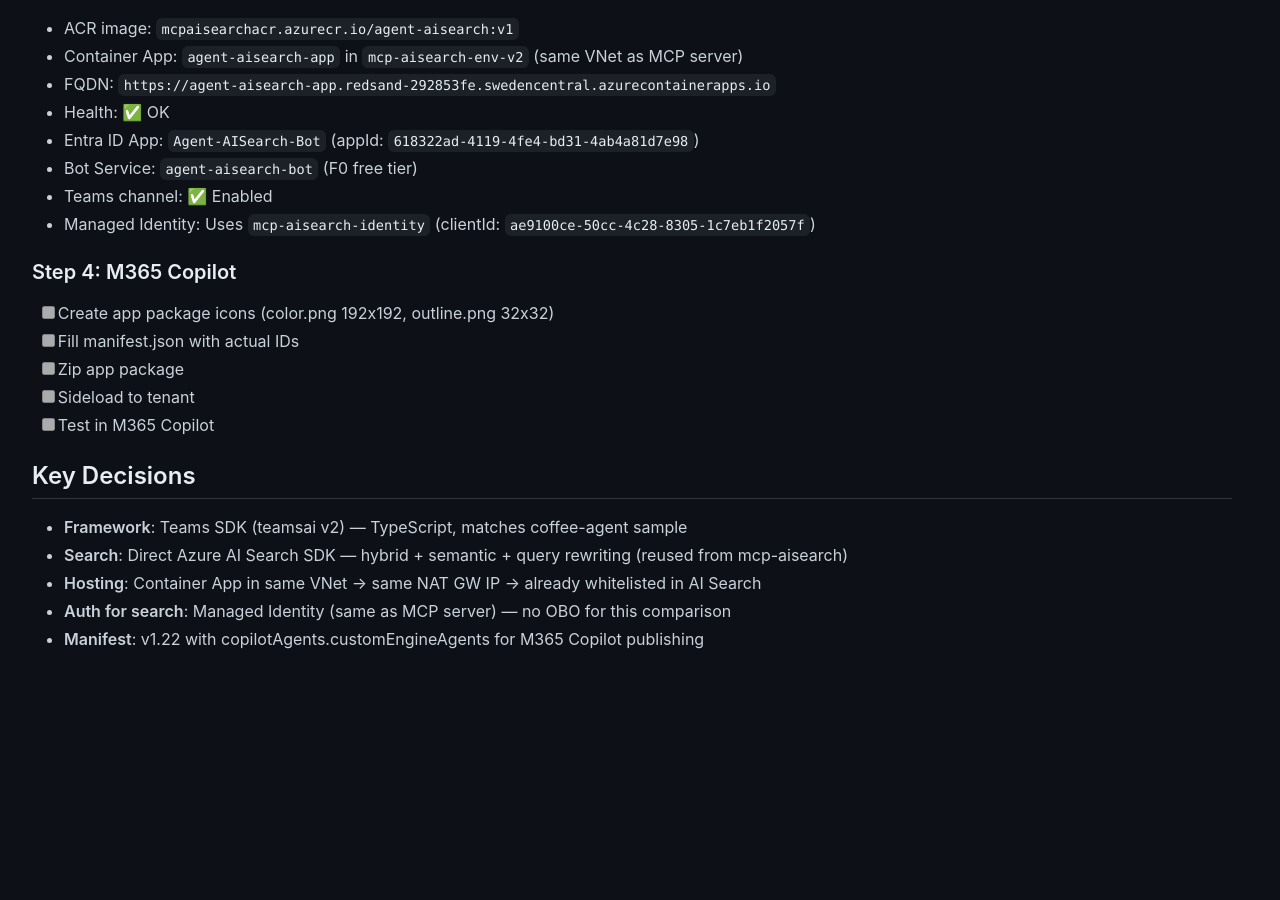
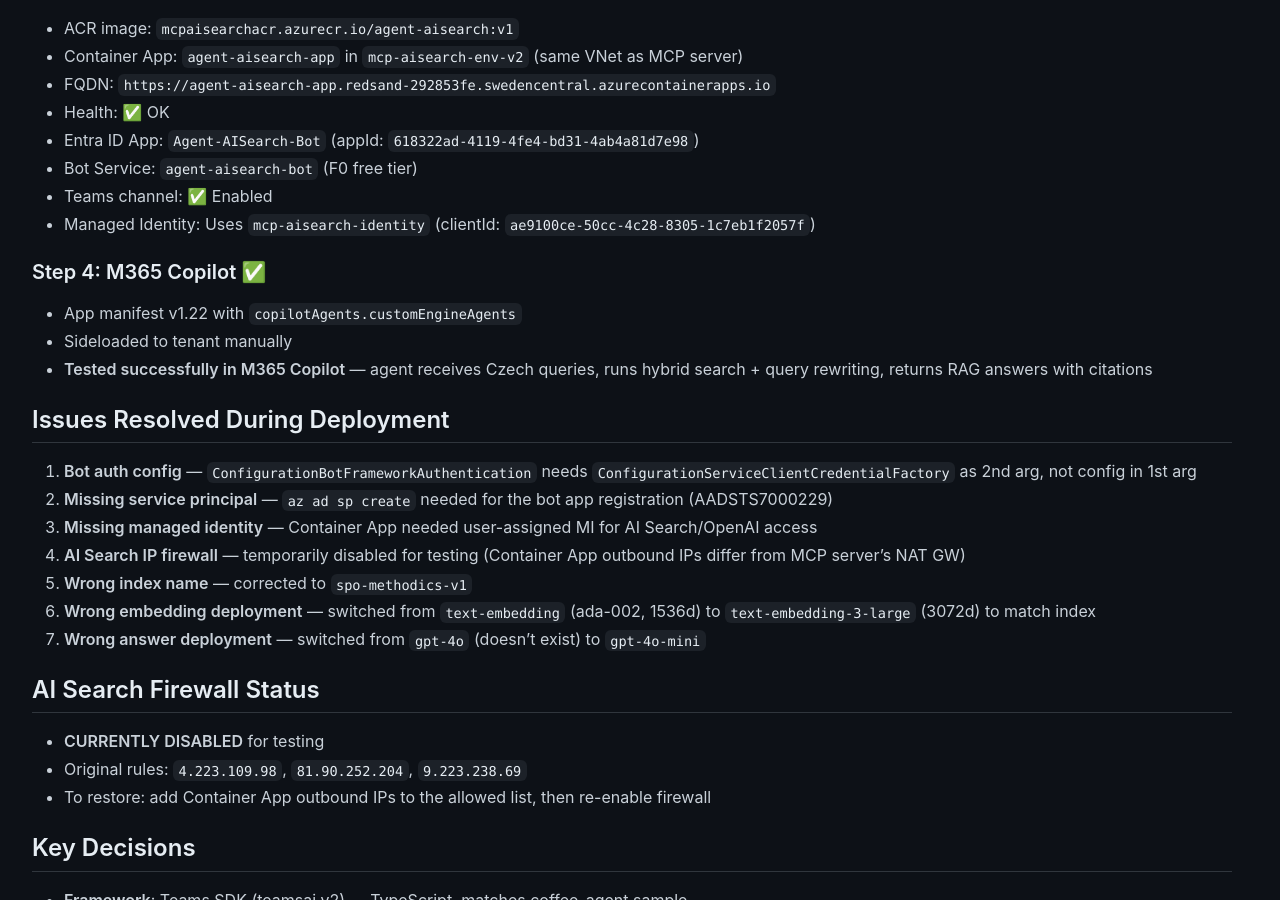
Before and after one commit to ostefka/AgentsAdvancedSearch, a Jekyll site: the page built from AGENT8-PROGRESS.md, in a window 1280 px wide and 900 px high, scrolled down 1127 px. Built offline with Jekyll 4.4.1, drawn with Linux system fonts in a browser that asks for light colours; nearby versions of some CDN libraries; our own code applies the rules of GitHub Pages for plain Markdown files; before the commit the page ends 1826 px from its top, so only the background shows below that.

Commit message:
Agent #8: WORKING in M365 Copilot - hybrid search + query rewriting + RAG answers with citations

```diff
--- a/AGENT8-PROGRESS.md
+++ b/AGENT8-PROGRESS.md
@@ -54,12 +54,24 @@ M365 Copilot / Teams
 - Teams channel: ✅ Enabled
 - Managed Identity: Uses `mcp-aisearch-identity` (clientId: `ae9100ce-50cc-4c28-8305-1c7eb1f2057f`)
 
-### Step 4: M365 Copilot
-- [ ] Create app package icons (color.png 192x192, outline.png 32x32)
-- [ ] Fill manifest.json with actual IDs
-- [ ] Zip app package
-- [ ] Sideload to tenant
-- [ ] Test in M365 Copilot
+### Step 4: M365 Copilot ✅
+- App manifest v1.22 with `copilotAgents.customEngineAgents`
+- Sideloaded to tenant manually
+- **Tested successfully in M365 Copilot** — agent receives Czech queries, runs hybrid search + query rewriting, returns RAG answers with citations
+
+## Issues Resolved During Deployment
+1. **Bot auth config** — `ConfigurationBotFrameworkAuthentication` needs `ConfigurationServiceClientCredentialFactory` as 2nd arg, not config in 1st arg
+2. **Missing service principal** — `az ad sp create` needed for the bot app registration (AADSTS7000229)
+3. **Missing managed identity** — Container App needed user-assigned MI for AI Search/OpenAI access
+4. **AI Search IP firewall** — temporarily disabled for testing (Container App outbound IPs differ from MCP server's NAT GW)
+5. **Wrong index name** — corrected to `spo-methodics-v1`
+6. **Wrong embedding deployment** — switched from `text-embedding` (ada-002, 1536d) to `text-embedding-3-large` (3072d) to match index
+7. **Wrong answer deployment** — switched from `gpt-4o` (doesn't exist) to `gpt-4o-mini`
+
+## AI Search Firewall Status
+- **CURRENTLY DISABLED** for testing
+- Original rules: `4.223.109.98`, `81.90.252.204`, `9.223.238.69`
+- To restore: add Container App outbound IPs to the allowed list, then re-enable firewall
 
 ## Key Decisions
 - **Framework**: Teams SDK (teamsai v2) — TypeScript, matches coffee-agent sample
--- a/agent-aisearch/dist/index.js
+++ b/agent-aisearch/dist/index.js
@@ -8,13 +8,14 @@ const botbuilder_1 = require("botbuilder");
 const bot_1 = require("./bot");
 const app = (0, express_1.default)();
 app.use(express_1.default.json());
-// Bot Framework auth configuration
-const botFrameworkAuth = new botbuilder_1.ConfigurationBotFrameworkAuthentication({}, undefined, undefined, {
+// Bot Framework auth configuration for SingleTenant
+const credentialFactory = new botbuilder_1.ConfigurationServiceClientCredentialFactory({
     MicrosoftAppId: process.env.BOT_ID || "",
     MicrosoftAppPassword: process.env.BOT_PASSWORD || "",
     MicrosoftAppType: "SingleTenant",
     MicrosoftAppTenantId: process.env.BOT_TENANT_ID || "",
 });
+const botFrameworkAuth = new botbuilder_1.ConfigurationBotFrameworkAuthentication({}, credentialFactory);
 const adapter = new botbuilder_1.CloudAdapter(botFrameworkAuth);
 // Error handler
 adapter.onTurnError = async (context, error) => {
```
Also changed, not shown: agent-aisearch/src/index.ts (+10 -9 lines), findings-summary.md (added, +239 -0 lines), 1 other file.
